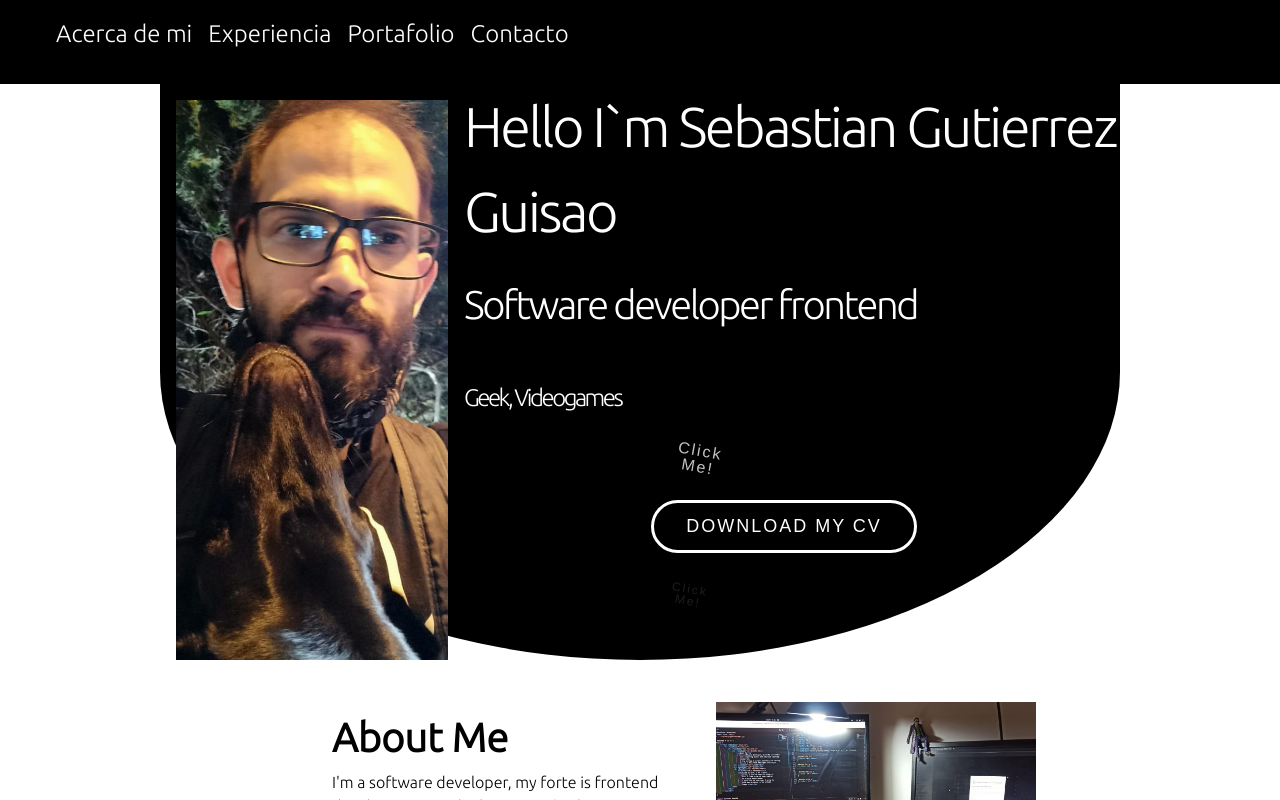
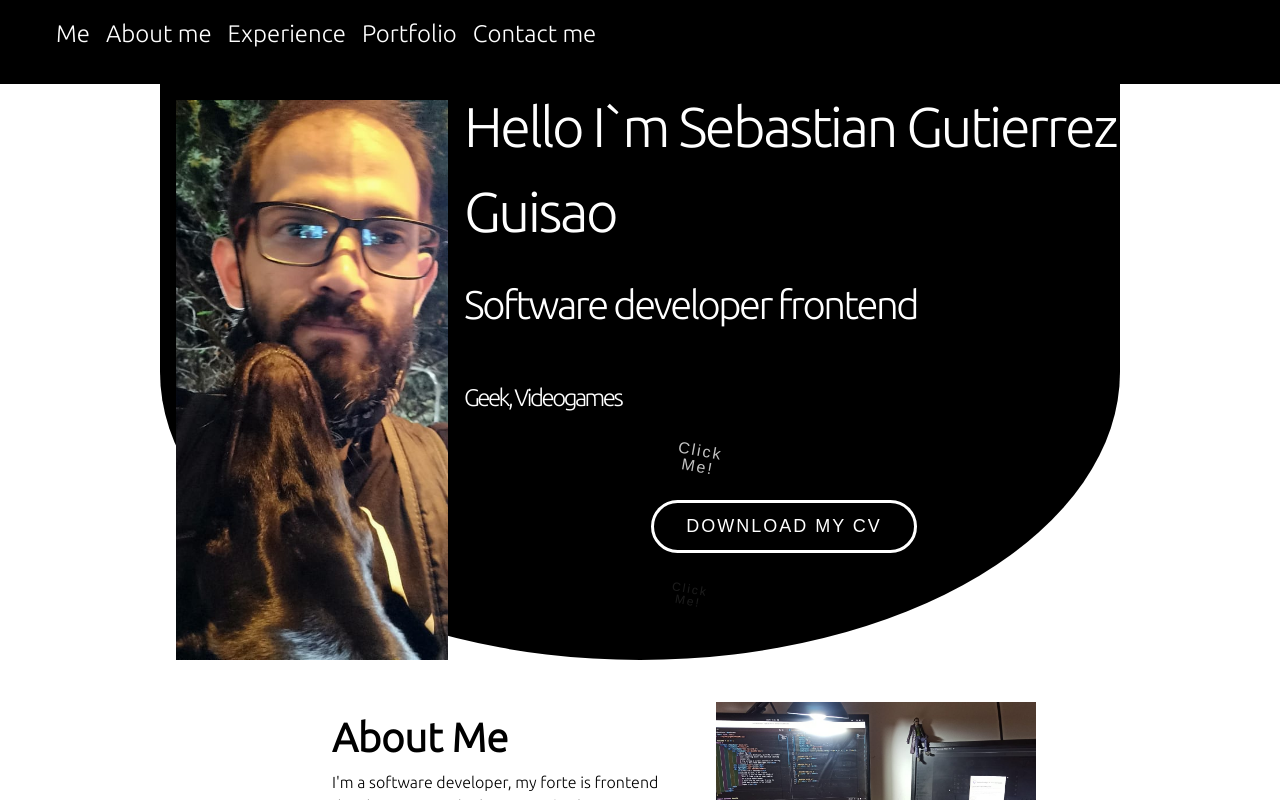
Before and after one commit to Sgutierrezgf/sgutierrezcv, a React (Create React App) app: page / in a window 1280 px wide. Shown: the top 800 px of the page. Built offline with nearby package versions, Linux system fonts and the light colour scheme.

Commit message:
subiendo cambios con el menu

```diff
--- a/package.json
+++ b/package.json
@@ -19,6 +19,7 @@
     "react": "^18.2.0",
     "react-dom": "^18.2.0",
     "react-scripts": "5.0.1",
+    "react-scroll": "^1.8.9",
     "styled-components": "^5.3.6",
     "typescript": "^4.9.4",
     "web-vitals": "^2.1.4"
@@ -48,6 +49,7 @@
     ]
   },
   "devDependencies": {
+    "@types/react-scroll": "^1.8.6",
     "@types/styled-components": "^5.1.26",
     "react-router-dom": "^6.6.2"
   }
--- a/src/App.tsx
+++ b/src/App.tsx
@@ -6,16 +6,16 @@ import Experience from './pages/Experience';
 import Portfolio from './pages/Portfolio';
 import ContactMe from './pages/ContactMe';
 import './styles/pages/App.css'
-// import { BrowserRouter, Route, Routes } from 'react-router-dom';
+import { Element } from 'react-scroll'
 
 function App() {
   return (
     <Layout className='App'>
-      <Me />
-      <AboutMe />
-      <Experience />
-      <Portfolio />
-      <ContactMe />
+      <Element name=""><Me /></Element>
+      <Element name="about-me"><AboutMe /></Element>
+      <Element name="experience"><Experience /></Element>
+      <Element name="portfolio"><Portfolio /></Element>
+      <Element name="contact-me"><ContactMe /></Element>
     </Layout>
 
   );
--- a/src/components/BurguerButton.tsx
+++ b/src/components/BurguerButton.tsx
@@ -1,6 +1,6 @@
 /* eslint-disable jsx-a11y/anchor-is-valid */
 import { useState } from 'react';
-// import { Link } from 'react-router-dom'
+import { Link } from 'react-scroll'
 import '../styles/components/BurguerButton.css'
 
 const BurguerButton = () => {
@@ -21,10 +21,11 @@ const BurguerButton = () => {
 
       <nav className={`Cabecera-nav ${menu ? 'isActive' : ''}`}>
         <ul className="Cabecera-ul">
-          <li className="Cabecera-li"><a href="/about-me" className="Cabecera-a">Acerca de mi</a></li>
-          <li className="Cabecera-li"><a href="/experience" className="Cabecera-a">Experiencia</a></li>
-          <li className="Cabecera-li"><a href="/portfolio" className="Cabecera-a">Portafolio</a></li>
-          <li className="Cabecera-li"><a href="/contact-me" className="Cabecera-a">Contacto</a></li>
+          <li className="Cabecera-li"><Link to="me" className="Cabecera-a">Me</Link></li>
+          <li className="Cabecera-li"><Link to="about-me" className="Cabecera-a">About me</Link></li>
+          <li className="Cabecera-li"><Link to="experience" className="Cabecera-a">Experience</Link></li>
+          <li className="Cabecera-li"><Link to="portfolio" className="Cabecera-a">Portfolio</Link></li>
+          <li className="Cabecera-li"><Link to="contact-me" className="Cabecera-a">Contact me</Link></li>
         </ul>
       </nav>
 
--- a/src/pages/AboutMe.tsx
+++ b/src/pages/AboutMe.tsx
@@ -5,7 +5,7 @@ import me2 from '../styles/img/me2.jpeg'
 
 const AboutMe = () => {
     return (
-        <section className='about-me'>
+        <section className='about-me' id='about-me'>
             <div className="container text-center">
                 <div className="row about-me-row">
                     <div className="col-sm-6 aboutMe-text">
--- a/src/pages/ContactMe.tsx
+++ b/src/pages/ContactMe.tsx
@@ -70,7 +70,7 @@ const ContacMe = () => {
 
 
     return (
-        <section className='ContactMe'>
+        <section className='ContactMe' id='contact-me'>
             <div
                 className="ContactMe-message"
                 data-id="2a167c9b"
@@ -202,7 +202,7 @@ const ContacMe = () => {
                 {status.info.error && (
                     <div className="error">Error: {status.info.msg}</div>
                 )}
-                {!status.info.error && status.info.msg && <Alert message={status.info.msg} type="success" />}
+                {!status.info.error && status.info.msg && <Alert message={status.info.msg} type="success" style={{ marginTop: '10px' }} />}
             </form>
 
         </section>
--- a/src/pages/Experience.tsx
+++ b/src/pages/Experience.tsx
@@ -69,7 +69,7 @@ const data: DataType[] = [
 ];
 
 const Experience = () => (
-    <section className="Exp">
+    <section className="Exp" id='experience'>
         <div className="WorkExp">
             <h1>Experience</h1>
 
--- a/src/pages/Footer.tsx
+++ b/src/pages/Footer.tsx
@@ -1,16 +1,17 @@
 /* eslint-disable jsx-a11y/anchor-is-valid */
 import '../styles/pages/Footer.css'
-// import { Link } from 'react-router-dom'
+import { Link } from 'react-scroll'
 
 const Footer = () => (
     <footer>
         <div className="container__footer">
             <div className="box__footer">
                 <h2>Informacion</h2>
-                <a href="/about-me">About me</a>
-                <a href="/experience">Experience</a>
-                <a href="/portfolio">Portfolio</a>
-                <a href="/contact-me">Contact me</a>
+                <Link to="me" className='Link'>Me</Link>
+                <Link to="about-me" className='Link'>About me</Link>
+                <Link to="experience" className='Link'>Experience</Link>
+                <Link to="portfolio" className='Link'>Portfolio</Link>
+                <Link to="contact-me" className='Link'>Contact me</Link>
             </div>
 
             <div className="box__footer">
@@ -18,6 +19,7 @@ const Footer = () => (
                 <a href="https://twitter.com/sgutierrez24" target='_blank' rel='noreferrer'>Twitter</a>
                 <a href="https://www.linkedin.com/in/sebastian-gutierrez-54b403148/" target='_blank' rel='noreferrer' >Linkedin</a>
                 <a href="https://www.instagram.com/sgutierrez2488/" target='_blank' rel='noreferrer'>Instagram</a>
+                <a href="https://github.com/Sgutierrezgf" target='_blank' rel='noreferrer'>Github</a>
             </div>
 
         </div>
--- a/src/pages/Portfolio.tsx
+++ b/src/pages/Portfolio.tsx
@@ -3,7 +3,7 @@ import '../styles/pages/Portfolio.css'
 
 
 const Portfolio = () => (
-    <section className="main-container">
+    <section className="main-container" id='portfolio'>
         <h1>Portfolio</h1>
         <div className="cards-container">
             <div className="card">
--- a/src/styles/components/BurguerButton.css
+++ b/src/styles/components/BurguerButton.css
@@ -38,7 +38,16 @@
     color: white;
     text-decoration: none;
     font-size: 1.5rem;
+    cursor: pointer;
 }
+
+.Cabecera-li a:hover {
+    color: orange;
+    text-decoration: none;
+    font-size: 1.5rem;
+    cursor: pointer;
+}
+
 
 @media screen and (max-width:480px) {
 
--- a/src/styles/pages/Footer.css
+++ b/src/styles/pages/Footer.css
@@ -16,21 +16,40 @@
 
 .box__footer h2 {
     margin-top: 10px;
-    color: #7a7a7a;
+    color: white;
     font-weight: bold;
     font-size: 2rem;
 }
 
 .box__footer a {
     margin-top: 10px;
-    color: #7a7a7a;
+    color: white;
     font-size: 1rem;
     list-style: none;
     text-decoration: none;
 }
 
+.Link {
+    margin-top: 10px;
+    color: white;
+    font-size: 1rem;
+    list-style: none;
+    text-decoration: none;
+    cursor: pointer;
+}
+
+.Link:hover {
+    margin-top: 10px;
+    color: orange;
+    font-size: 1rem;
+    list-style: none;
+    text-decoration: none;
+    cursor: pointer;
+}
+
 .box__footer a:hover {
     opacity: 0.8;
+    color: orange;
 }
 
 .box__footer a .fab {
--- a/src/styles/pages/Me.css
+++ b/src/styles/pages/Me.css
@@ -56,6 +56,10 @@
   margin: 60px;
 }
 
+.buttonCV a:hover {
+  color: orange;
+}
+
 
 @media (max-width: 1200px) {
   .me {
@@ -102,6 +106,10 @@ button {
   position: relative;
   transition: 0.2s ease-in-out;
   letter-spacing: 2px;
+}
+
+button:hover {
+  border: 3px solid orange;
 }
 
 .name {
```
Also changed, not shown: 1 other file (tests, documents, lock files or other folders).
